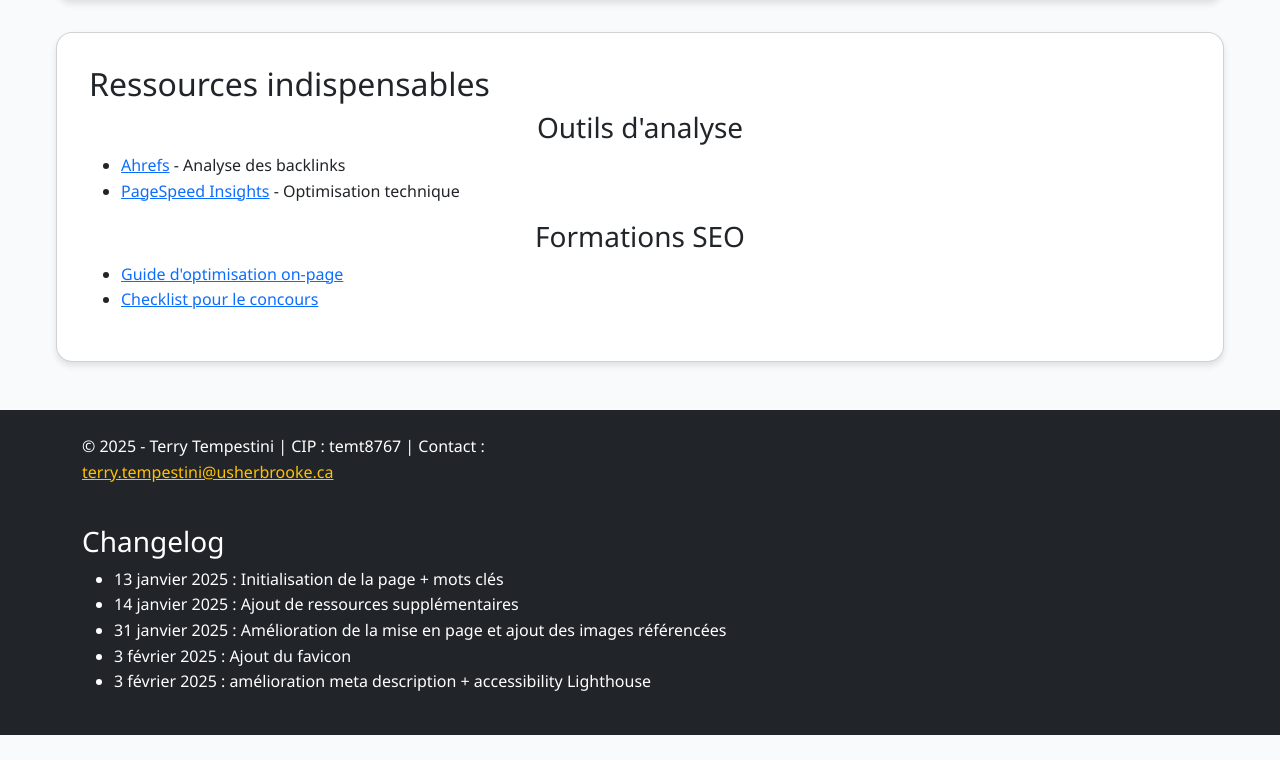
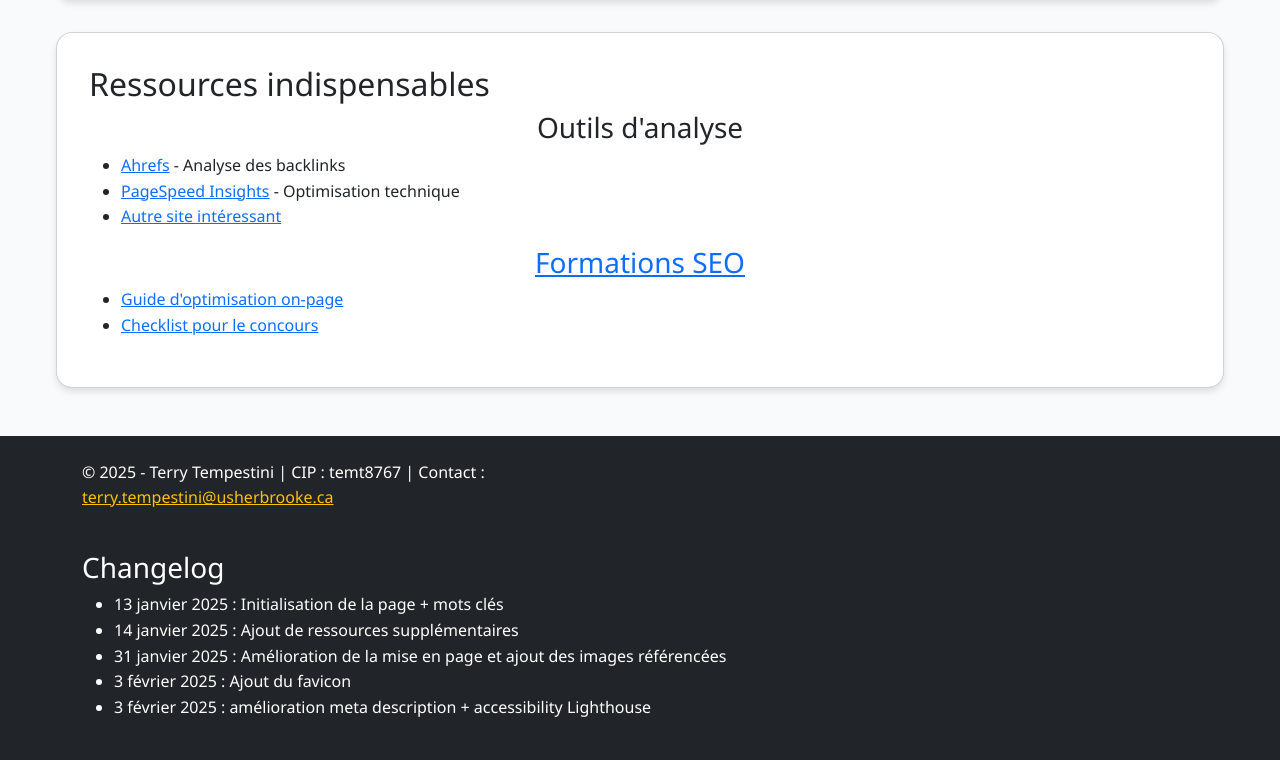
Before and after one commit to temt8767/temt8767.github.io, a plain HTML site: page index.html in a window 1280 px wide. Shown: the part 1377-2137 px from the top of the page. Before the commit the page ends 2112 px from the top, so only its background shows below. Drawn offline with nearby package versions, Linux system fonts and the light colour scheme.

Commit message:
site interessant

```diff
--- a/index.html
+++ b/index.html
@@ -123,6 +123,7 @@
                     <ul>
                         <li><a href="https://ahrefs.com" rel="nofollow">Ahrefs</a> - Analyse des backlinks</li>
                         <li><a href="https://pagespeed.web.dev" rel="nofollow">PageSpeed Insights</a> - Optimisation technique</li>
+                        <li><a href="https://aril7733.github.io" rel="nofollow">Autre site intéressant</li>
                     </ul>
                 </article>
 
```
